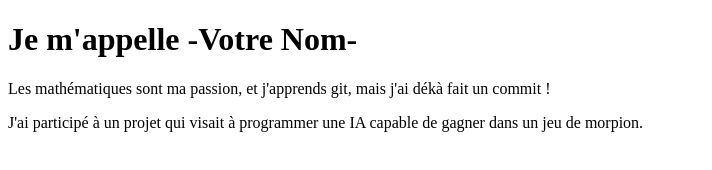
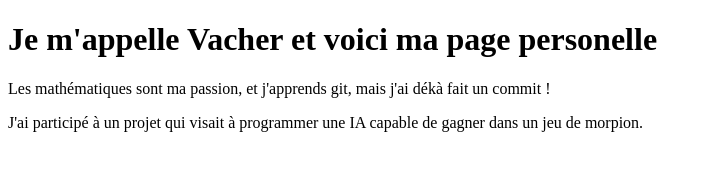
Before and after one commit to Sacaj/username.github.io, a plain HTML site: page index.html in a window 1280 px wide. Shown: the whole page, without its empty margins (0-712 px from the left). Drawn offline with Linux system fonts and the light colour scheme.

Commit message:
Création de la branche deuxième partie

```diff
--- a/index.html
+++ b/index.html
@@ -1,7 +1,7 @@
 <!DOCTYPE html>
 <html>
 <body>
-<h1>Je m'appelle -Votre Nom- </h1>
+<h1>Je m'appelle Vacher et voici ma page personelle </h1>
 <p>Les mathématiques sont ma passion, et j'apprends git, mais j'ai dékà fait un commit !</p>
 <p>J'ai participé à un projet qui visait à programmer une IA capable
 de gagner dans un jeu de morpion.</p>
```
